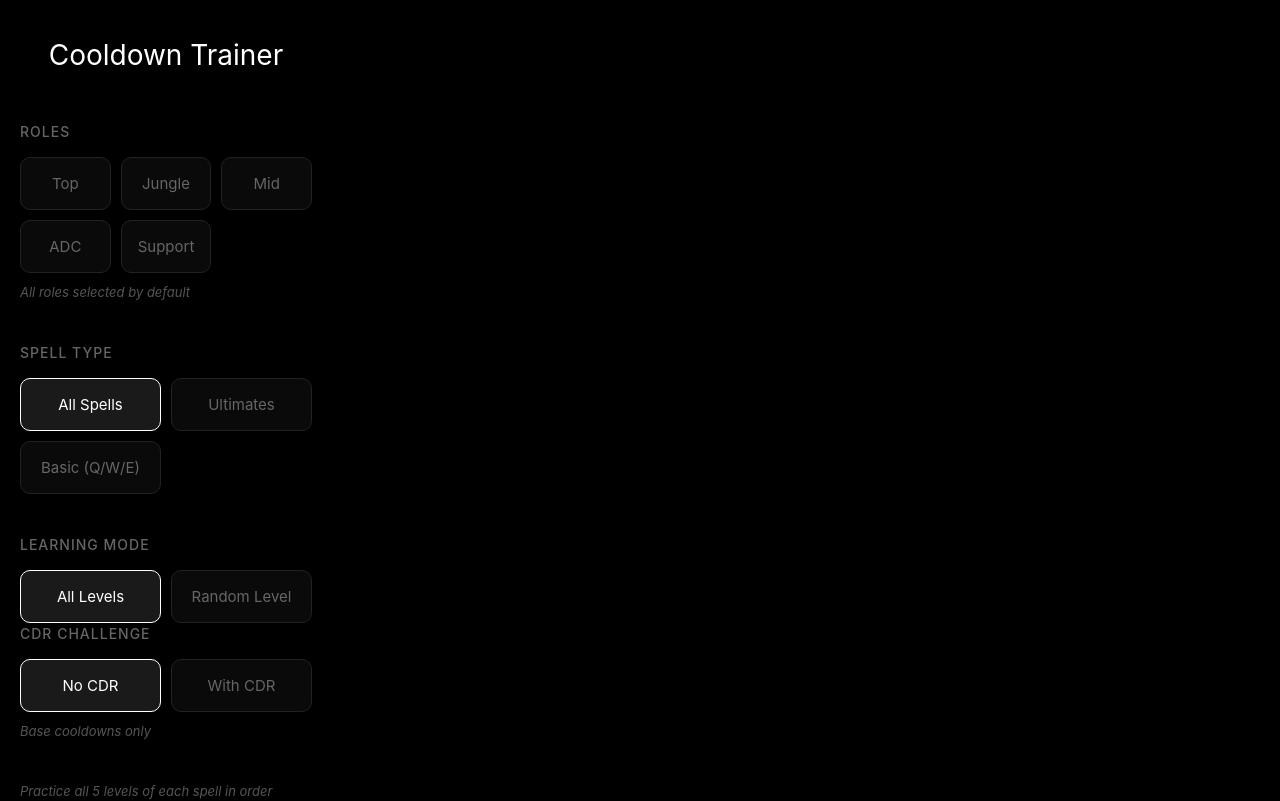
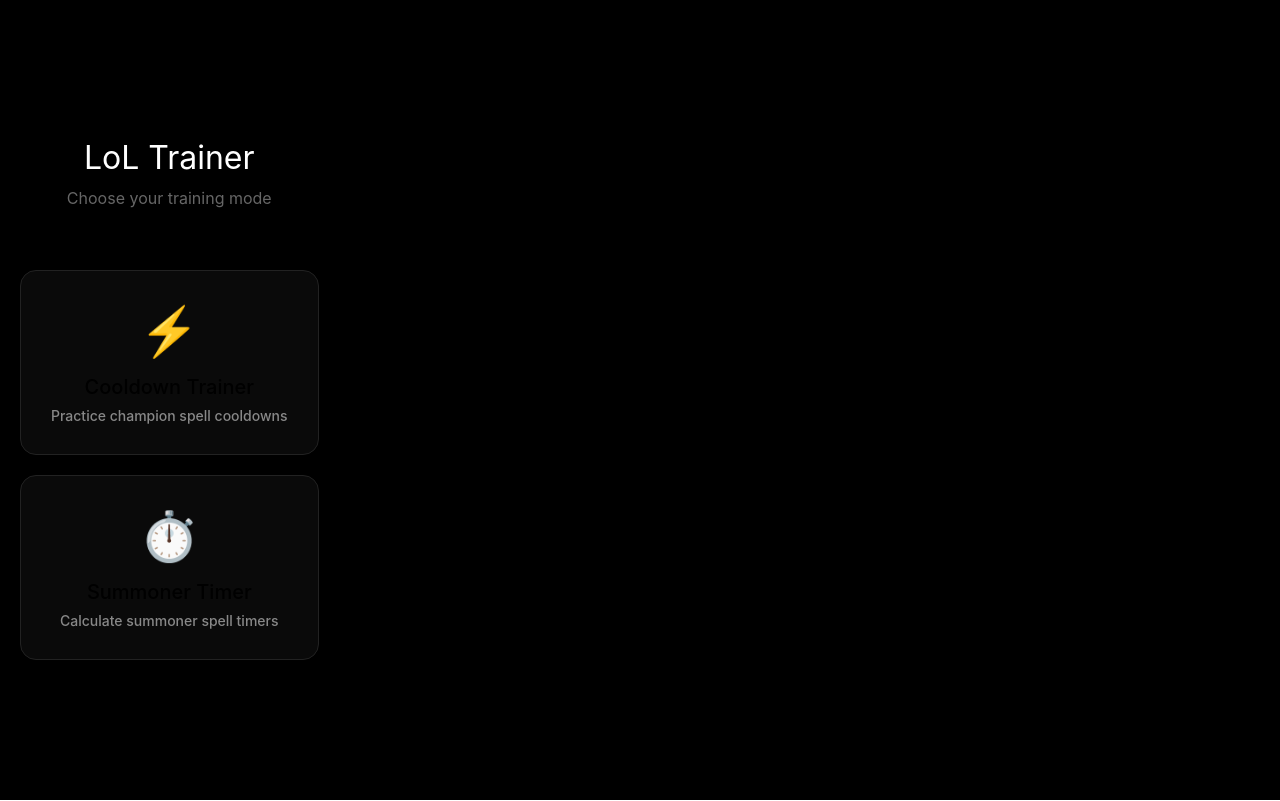
Before and after one commit to NomisRiven/lol-cooldown-trainer, a React (Vite) app: page / in a window 1280 px wide. Shown: the top 801 px of the page. Built offline with nearby package versions, Linux system fonts and the light colour scheme.

Commit message:
update plusieurs modes de jeu 10/03/2026

```diff
--- a/src/App.jsx
+++ b/src/App.jsx
@@ -1,17 +1,42 @@
 import { useState } from 'react';
 import './App.css';
+import GameModeSelection from './GameModeSelection';
 import ModeSelection from './ModeSelection';
 import SpellQuiz from './SpellQuiz';
+// TODO: créer SummonerTimer plus tard
 
 function App() {
-  const [selectedMode, setSelectedMode] = useState(null);
+  const [gameMode, setGameMode] = useState(null); // 'cooldowns' ou 'summoners'
+  const [quizMode, setQuizMode] = useState(null);
+
+  const handleGameModeSelect = (mode) => {
+    setGameMode(mode);
+  };
+
+  const handleQuizModeSelect = (mode) => {
+    setQuizMode(mode);
+  };
+
+  const handleBack = () => {
+    if (quizMode) {
+      setQuizMode(null);
+    } else {
+      setGameMode(null);
+    }
+  };
 
   return (
     <div className="app">
-      {!selectedMode ? (
-        <ModeSelection onModeSelect={setSelectedMode} />
+      {!gameMode ? (
+        <GameModeSelection onModeSelect={handleGameModeSelect} />
+      ) : !quizMode ? (
+        gameMode === 'cooldowns' ? (
+          <ModeSelection onModeSelect={handleQuizModeSelect} />
+        ) : (
+          <div>Summoner Timer (coming soon)</div>
+        )
       ) : (
-        <SpellQuiz mode={selectedMode} onBack={() => setSelectedMode(null)} />
+        <SpellQuiz mode={quizMode} onBack={handleBack} />
       )}
     </div>
   );
--- /dev/null
+++ b/src/GameModeSelection.css
@@ -0,0 +1,64 @@
+.game-mode-selection {
+    min-height: 100vh;
+    display: flex;
+    flex-direction: column;
+    justify-content: center;
+    align-items: center;
+    padding: 40px 20px;
+  }
+
+  .game-mode-selection h1 {
+    font-size: 32px;
+    font-weight: 400;
+    margin-bottom: 10px;
+  }
+
+  .subtitle {
+    font-size: 16px;
+    color: #666;
+    margin-bottom: 60px;
+  }
+
+  .mode-cards {
+    display: flex;
+    flex-direction: column;
+    gap: 20px;
+    width: 100%;
+    max-width: 400px;
+  }
+
+  .mode-card {
+    background: #0a0a0a;
+    border: 1px solid #222;
+    border-radius: 16px;
+    padding: 30px;
+    cursor: pointer;
+    transition: all 0.2s;
+    text-align: center;
+  }
+
+  .mode-card:hover {
+    border-color: #444;
+    transform: translateY(-2px);
+  }
+
+  .mode-card:active {
+    transform: translateY(0);
+  }
+
+  .mode-icon {
+    font-size: 48px;
+    margin-bottom: 15px;
+  }
+
+  .mode-card h2 {
+    font-size: 20px;
+    font-weight: 500;
+    margin-bottom: 8px;
+  }
+
+  .mode-card p {
+    font-size: 14px;
+    color: #888;
+    margin: 0;
+  }
--- /dev/null
+++ b/src/GameModeSelection.jsx
@@ -0,0 +1,42 @@
+import { useState } from 'react';
+import './GameModeSelection.css';
+
+function GameModeSelection({ onModeSelect }) {
+  const modes = [
+    {
+      id: 'cooldowns',
+      name: 'Cooldown Trainer',
+      description: 'Practice champion spell cooldowns',
+      icon: '⚡'
+    },
+    {
+      id: 'summoners',
+      name: 'Summoner Timer',
+      description: 'Calculate summoner spell timers',
+      icon: '⏱️'
+    }
+  ];
+
+  return (
+    <div className="game-mode-selection">
+      <h1>LoL Trainer</h1>
+      <p className="subtitle">Choose your training mode</p>
+
+      <div className="mode-cards">
+        {modes.map(mode => (
+          <button
+            key={mode.id}
+            className="mode-card"
+            onClick={() => onModeSelect(mode.id)}
+          >
+            <div className="mode-icon">{mode.icon}</div>
+            <h2>{mode.name}</h2>
+            <p>{mode.description}</p>
+          </button>
+        ))}
+      </div>
+    </div>
+  );
+}
+
+export default GameModeSelection;
--- a/src/ModeSelection.css
+++ b/src/ModeSelection.css
@@ -96,3 +96,31 @@
     font-size: 16px;
     color: #666;
   }
+
+  .toggle-filters {
+    display: flex;
+    flex-direction: column;
+    gap: 10px;
+  }
+
+  .filter-toggle {
+    background: #0a0a0a;
+    border: 1px solid #222;
+    color: #666;
+    padding: 14px;
+    border-radius: 10px;
+    font-size: 15px;
+    cursor: pointer;
+    transition: all 0.2s;
+    text-align: left;
+  }
+
+  .filter-toggle.active {
+    background: #1a1a1a;
+    border-color: #fff;
+    color: #fff;
+  }
+
+  .filter-toggle:active {
+    transform: scale(0.98);
+  }
--- a/src/ModeSelection.jsx
+++ b/src/ModeSelection.jsx
@@ -1,12 +1,19 @@
 import { useState } from 'react';
 import { useChampionRoles } from './useChampionRoles';
 import './ModeSelection.css';
+import { gameConfig } from './gameConfig';
+
 
 function ModeSelection({ onModeSelect }) {
   const [selectedRoles, setSelectedRoles] = useState([]);
   const [spellType, setSpellType] = useState('all');
   const [learningMode, setLearningMode] = useState('all-levels');
   const [cdrMode, setCdrMode] = useState('none');
+  const [customFilters, setCustomFilters] = useState({
+    famousUltimates: false,
+    bigCooldowns: false,
+    metaOnly: false
+  });
 
   const { championRoles, loading } = useChampionRoles();
   // Ajoute ça juste après le useChampionRoles()
@@ -48,6 +55,7 @@
       spellType,
       learningMode,
       cdrMode,
+      customFilters,
       championRoles
     });
   };
@@ -103,7 +111,47 @@
           </button>
         </div>
       </div>
-
+          <div className="filter-section">
+      <h2>Custom Filters</h2>
+      <div className="toggle-filters">
+        <button
+          className={`filter-toggle ${customFilters.famousUltimates ? 'active' : ''}`}
+          onClick={() => setCustomFilters(prev => ({
+            ...prev,
+            famousUltimates: !prev.famousUltimates
+          }))}
+        >
+          Famous Ultimates ⭐
+        </button>
+        <button
+          className={`filter-toggle ${customFilters.bigCooldowns ? 'active' : ''}`}
+          onClick={() => setCustomFilters(prev => ({
+            ...prev,
+            bigCooldowns: !prev.bigCooldowns
+          }))}
+        >
+          Big Cooldowns (50s+) 🕐
+        </button>
+        <button
+          className={`filter-toggle ${customFilters.metaOnly ? 'active' : ''}`}
+          onClick={() => setCustomFilters(prev => ({
+            ...prev,
+            metaOnly: !prev.metaOnly
+          }))}
+        >
+          Meta Champions 🔥
+        </button>
+      </div>
+      {customFilters.famousUltimates && (
+        <p className="hint">Only famous game-changing ultimates</p>
+      )}
+      {customFilters.bigCooldowns && (
+        <p className="hint">Cooldowns above {gameConfig.bigCooldownThreshold} seconds</p>
+      )}
+      {customFilters.metaOnly && (
+        <p className="hint">Current patch meta champions only</p>
+      )}
+    </div>
       <div className="filter-section">
         <h2>Learning Mode</h2>
         <div className="option-grid">
--- a/src/SpellQuiz.jsx
+++ b/src/SpellQuiz.jsx
@@ -1,5 +1,7 @@
 import { useState, useEffect } from 'react';
 import './SpellQuiz.css';
+import { gameConfig } from './gameConfig';
+
 
 function SpellQuiz({ mode, onBack }) {
   const [allSpells, setAllSpells] = useState([]);
@@ -62,6 +64,26 @@
         return indexInChamp !== 3;
       });
     }
+    if (mode.customFilters?.famousUltimates) {
+      filtered = filtered.filter(spell => {
+        const championSpells = data.filter(s => s.champion === spell.champion);
+        const indexInChamp = championSpells.indexOf(spell);
+        return indexInChamp === 3 && gameConfig.famousUltimates.includes(spell.champion);
+      });
+    }
+    if (mode.customFilters?.bigCooldowns) {
+      filtered = filtered.filter(spell => {
+        const cooldowns = spell.cooldown_text.split('/');
+        const firstCooldown = parseFloat(cooldowns[0]);
+        return firstCooldown >= gameConfig.bigCooldownThreshold;
+      });
+    }
+    if (mode.customFilters?.metaOnly) {
+      filtered = filtered.filter(spell =>
+        gameConfig.metaChampions.includes(spell.champion)
+      );
+    }
+
 
     return filtered;
   };
--- /dev/null
+++ b/src/gameConfig.js
@@ -0,0 +1,33 @@
+// Configuration facile à modifier pour les filtres custom
+export const gameConfig = {
+    // Famous Ultimates - Modifiable facilement
+    famousUltimates: [
+      'Malphite', 'Amumu', 'Orianna', 'Yasuo', 'MissFortune',
+      'Kennen', 'Thresh', 'Sona', 'Leona', 'Sejuani',
+      'Sylas', 'Pyke', 'Sett', 'Ornn', 'Rell'
+    ],
+
+    // Champions meta - À modifier à chaque patch
+    metaChampions: [
+      'Ambessa', 'Yone', 'Sylas', 'Aurora', 'Smolder',
+      'Rell', 'Skarner', 'Viego', 'KSante', 'Rumble',
+      'Ezreal', 'Jinx', 'Caitlyn', 'Ashe',
+      'Lux', 'Thresh', 'Nautilus', 'Milio'
+    ],
+
+    // Summoner spells avec leurs CDs de base
+    summonerSpells: [
+      { id: 'flash', name: 'Flash', cooldown: 300, image: 'SummonerFlash.png' },
+      { id: 'ignite', name: 'Ignite', cooldown: 180, image: 'SummonerDot.png' },
+      { id: 'teleport', name: 'Teleport', cooldown: 360, image: 'SummonerTeleport.png' },
+      { id: 'smite', name: 'Smite', cooldown: 90, image: 'SummonerSmite.png' },
+      { id: 'heal', name: 'Heal', cooldown: 240, image: 'SummonerHeal.png' },
+      { id: 'barrier', name: 'Barrier', cooldown: 180, image: 'SummonerBarrier.png' },
+      { id: 'exhaust', name: 'Exhaust', cooldown: 210, image: 'SummonerExhaust.png' },
+      { id: 'ghost', name: 'Ghost', cooldown: 210, image: 'SummonerHaste.png' },
+      { id: 'cleanse', name: 'Cleanse', cooldown: 210, image: 'SummonerBoost.png' },
+    ],
+
+    // Seuil pour "big cooldowns"
+    bigCooldownThreshold: 50
+  };
```
